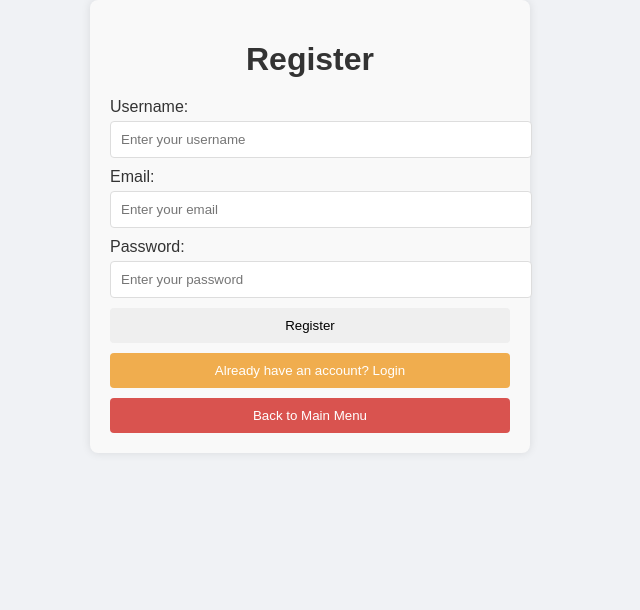
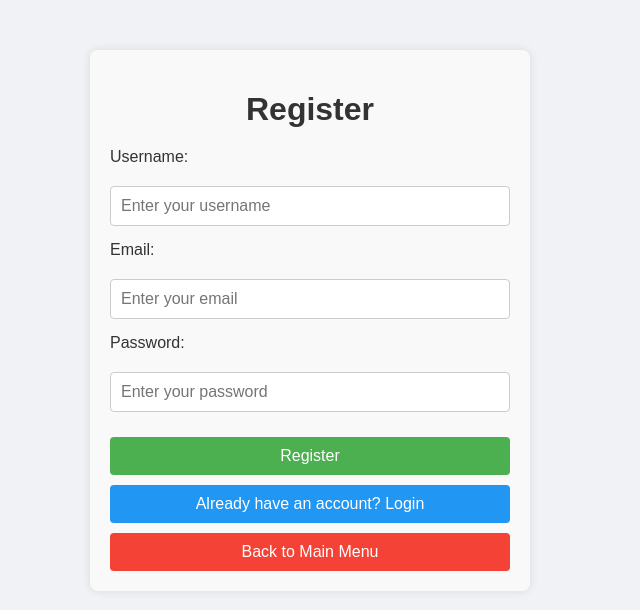
Before and after one commit to aleksander124/python-todo-app, a React (Vite) app in the folder todo-front/: page /registration in a window 1280 px wide. Shown: the top 610 px of the page, without its empty margins (330-970 px from the left). Built offline with nearby package versions, Linux system fonts and the light colour scheme.

Commit message:
new css styling for login registration and main site

```diff
--- a/todo-front/src/components/Login.jsx
+++ b/todo-front/src/components/Login.jsx
@@ -49,7 +49,7 @@ const Login = () => {
   };
 
   return (
-    <div className="container">
+      <div className="login-page"> {/* Unique class added */}
         <h1>Login</h1>
         <form onSubmit={handleLogin}>
           <label htmlFor="username">Username:</label>
@@ -59,7 +59,7 @@ const Login = () => {
               value={username}
               onChange={(e) => setUsername(e.target.value)}
               placeholder="Enter your username"
-          required // Ensure this field is required
+              required
           />
 
           <label htmlFor="password">Password:</label>
@@ -69,7 +69,7 @@ const Login = () => {
               value={password}
               onChange={(e) => setPassword(e.target.value)}
               placeholder="Enter your password"
-          required // Ensure this field is required
+              required
           />
 
           <button type="submit">Login</button>
--- a/todo-front/src/styles/login.css
+++ b/todo-front/src/styles/login.css
@@ -1,51 +1,107 @@
-/* src/styles/login.css */
-.container {
+/* login.css */
+
+/* Scoped container styling */
+.login-page {
   max-width: 400px;
-  margin: auto;
+  margin: 50px auto;
   padding: 20px;
   background-color: #f9f9f9;
   border-radius: 8px;
   box-shadow: 0 0 10px rgba(0, 0, 0, 0.1);
+  text-align: center;
 }
 
-h1 {
-  font-size: 2rem;
-  margin-bottom: 20px;
-  color: #333;
+/* Form styling within login-page */
+.login-page form {
+  display: flex;
+  flex-direction: column;
+  gap: 15px;
 }
 
-label {
-  display: block;
+/* Label styling */
+.login-page label {
+  text-align: left;
+  font-size: 1rem;
+  color: #333;
   margin-bottom: 5px;
 }
 
-input {
+/* Input fields */
+.login-page input[type="text"],
+.login-page input[type="password"] {
   width: 100%;
   padding: 10px;
-  margin-bottom: 10px;
-  border: 1px solid #ddd;
+  box-sizing: border-box; /* Ensures padding is included in width */
+  border: 1px solid #ccc;
   border-radius: 4px;
+  font-size: 1rem;
+  transition: border-color 0.3s ease;
 }
 
-button {
-  width: 100%;
-  padding: 10px;
+.login-page input[type="text"]:focus,
+.login-page input[type="password"]:focus {
+  border-color: #4CAF50;
+  outline: none;
+}
+
+/* Button styling */
+.login-page button {
+  width: 100%; /* Ensure all buttons have the same width as inputs */
+  padding: 10px; /* Consistent padding */
   border: none;
   border-radius: 4px;
+  font-size: 1rem;
   cursor: pointer;
+  transition: background-color 0.3s ease;
+  margin-top: 10px; /* Adds space between buttons */
 }
 
-.button-secondary {
-  background-color: #f0ad4e;
+/* Submit button */
+.login-page button[type="submit"] {
+  background-color: #4CAF50;
   color: white;
 }
 
-.button-tertiary {
-  background-color: #d9534f;
+.login-page button[type="submit"]:hover {
+  background-color: #45a049;
+}
+
+/* Secondary button (e.g., registration) */
+.login-page .button-secondary {
+  background-color: #2196F3;
   color: white;
 }
 
-.message {
-  margin-top: 20px;
+.login-page .button-secondary:hover {
+  background-color: #1976d2;
+}
+
+/* Tertiary button (e.g., back to main menu) */
+.login-page .button-tertiary {
+  background-color: #f44336;
+  color: white;
+}
+
+.login-page .button-tertiary:hover {
+  background-color: #d32f2f;
+}
+
+/* Message styling */
+.login-page .message {
+  margin-top: 15px;
   color: #f44336;
+  font-weight: bold;
 }
+
+/* Media queries for smaller screens */
+@media (max-width: 500px) {
+  .login-page {
+    padding: 15px;
+  }
+
+  .login-page input[type="text"],
+  .login-page input[type="password"],
+  .login-page button {
+    font-size: 0.9rem;
+  }
+}
--- a/todo-front/src/styles/main.css
+++ b/todo-front/src/styles/main.css
@@ -1,36 +1,49 @@
+/* main-page.css */
+
+/* Container styling */
 .main-container {
-  font-family: Arial, sans-serif;
-  text-align: center;
-  padding: 50px;
-  background-color: #f9f9f9;
+  max-width: 600px;
+  margin: 50px auto;
+  padding: 20px;
+  background-color: #f0f2f5;
   border-radius: 8px;
   box-shadow: 0 0 10px rgba(0, 0, 0, 0.1);
+  text-align: center;
 }
 
+/* Header styling */
 h1 {
-  font-size: 2.5rem;
+  font-size: 2rem;
   color: #333;
+  margin-bottom: 20px;
 }
 
+/* Paragraph styling */
 p {
   font-size: 1.2rem;
   color: #666;
+  margin-bottom: 30px;
 }
 
+/* Button container */
 .button-container {
-  margin-top: 20px;
+  display: flex;
+  flex-direction: column;
+  gap: 15px;
 }
 
+/* General button styling */
 .button {
-  padding: 15px 20px;
-  margin: 10px;
+  width: 100%;
+  padding: 10px 15px;
+  font-size: 1rem;
   border: none;
   border-radius: 4px;
-  font-size: 1rem;
   cursor: pointer;
-  transition: background-color 0.3s ease;
+  transition: background-color 0.3s ease, color 0.3s ease;
 }
 
+/* Specific button colors */
 .button.login {
   background-color: #4CAF50; /* Green */
   color: white;
@@ -42,7 +55,7 @@ p {
 }
 
 .button.todo {
-  background-color: #FF9800; /* Orange */
+  background-color: #FFC107; /* Amber */
   color: white;
 }
 
@@ -51,6 +64,19 @@ p {
   color: white;
 }
 
+/* Hover effects */
 .button:hover {
-  opacity: 0.8;
+  opacity: 0.9;
 }
+
+/* Media queries for responsiveness */
+@media (max-width: 600px) {
+  .main-container {
+    padding: 15px;
+  }
+
+  .button {
+    font-size: 0.9rem;
+    padding: 8px 12px;
+  }
+}
--- a/todo-front/src/styles/register.css
+++ b/todo-front/src/styles/register.css
@@ -1,57 +1,121 @@
-/* src/styles/register.css */
+/* register.css */
+
+/* Container styling */
 .container {
   max-width: 400px;
-  margin: auto;
+  margin: 50px auto;
   padding: 20px;
   background-color: #f9f9f9;
   border-radius: 8px;
   box-shadow: 0 0 10px rgba(0, 0, 0, 0.1);
+  text-align: center;
 }
 
-h1 {
-  font-size: 2rem;
-  margin-bottom: 20px;
-  color: #333;
+/* Form styling within the container */
+.container form {
+  display: flex;
+  flex-direction: column;
+  gap: 15px;
 }
 
-label {
-  display: block;
+.container label {
+  text-align: left;
+  font-size: 1rem;
+  color: #333;
   margin-bottom: 5px;
 }
 
-input {
+.container input[type="text"],
+.container input[type="email"],
+.container input[type="password"] {
   width: 100%;
   padding: 10px;
-  margin-bottom: 10px;
-  border: 1px solid #ddd;
+  box-sizing: border-box;
+  border: 1px solid #ccc;
   border-radius: 4px;
+  font-size: 1rem;
+  transition: border-color 0.3s ease;
 }
 
-button {
-  width: 100%;
-  padding: 10px;
+.container input[type="text"]:focus,
+.container input[type="email"]:focus,
+.container input[type="password"]:focus {
+  border-color: #4CAF50;
+  outline: none;
+}
+
+/* Button styling */
+.container button {
+  width: 100%; /* Ensure buttons have the same width as input fields */
+  padding: 10px; /* Consistent padding */
   border: none;
   border-radius: 4px;
+  font-size: 1rem;
   cursor: pointer;
+  transition: background-color 0.3s ease;
+  margin-top: 10px; /* Adds space between buttons */
 }
 
-.button-secondary {
-  background-color: #f0ad4e;
+/* Submit button */
+.container button[type="submit"] {
+  background-color: #4CAF50;
   color: white;
-  margin-top: 10px;
 }
 
-.button-tertiary {
-  background-color: #d9534f;
-  color: white;
-  margin-top: 10px;
+.container button[type="submit"]:hover {
+  background-color: #45a049;
 }
 
-.message {
-  margin-top: 20px;
-  color: green; /* Default to green for success messages */
+/* Secondary button (e.g., go to login page) */
+.container .button-secondary {
+  background-color: #2196F3;
+  color: white;
 }
 
-.message.error {
-  color: red; /* Set text color to red for error messages */
+.container .button-secondary:hover {
+  background-color: #1976d2;
 }
+
+/* Tertiary button (e.g., back to main menu) */
+.container .button-tertiary {
+  background-color: #f44336;
+  color: white;
+}
+
+.container .button-tertiary:hover {
+  background-color: #d32f2f;
+}
+
+/* Message styling */
+.container .message {
+  margin-top: 15px;
+  padding: 10px;
+  border-radius: 4px;
+  font-weight: bold;
+}
+
+.container .message.success {
+  color: #4CAF50;
+  background-color: #e8f5e9;
+  border: 1px solid #4CAF50;
+}
+
+.container .message.error {
+  color: #f44336;
+  background-color: #ffebee;
+  border: 1px solid #f44336;
+}
+
+/* Media queries for smaller screens */
+@media (max-width: 500px) {
+  .container {
+    padding: 15px;
+  }
+
+  .container input[type="text"],
+  .container input[type="email"],
+  .container input[type="password"],
+  .container button {
+    font-size: 0.9rem;
+  }
+}
```
Also changed, not shown: todo-front/src/styles/users-management.css (+116 -116 lines). Lines whose indentation alone changed are shown as unchanged.
